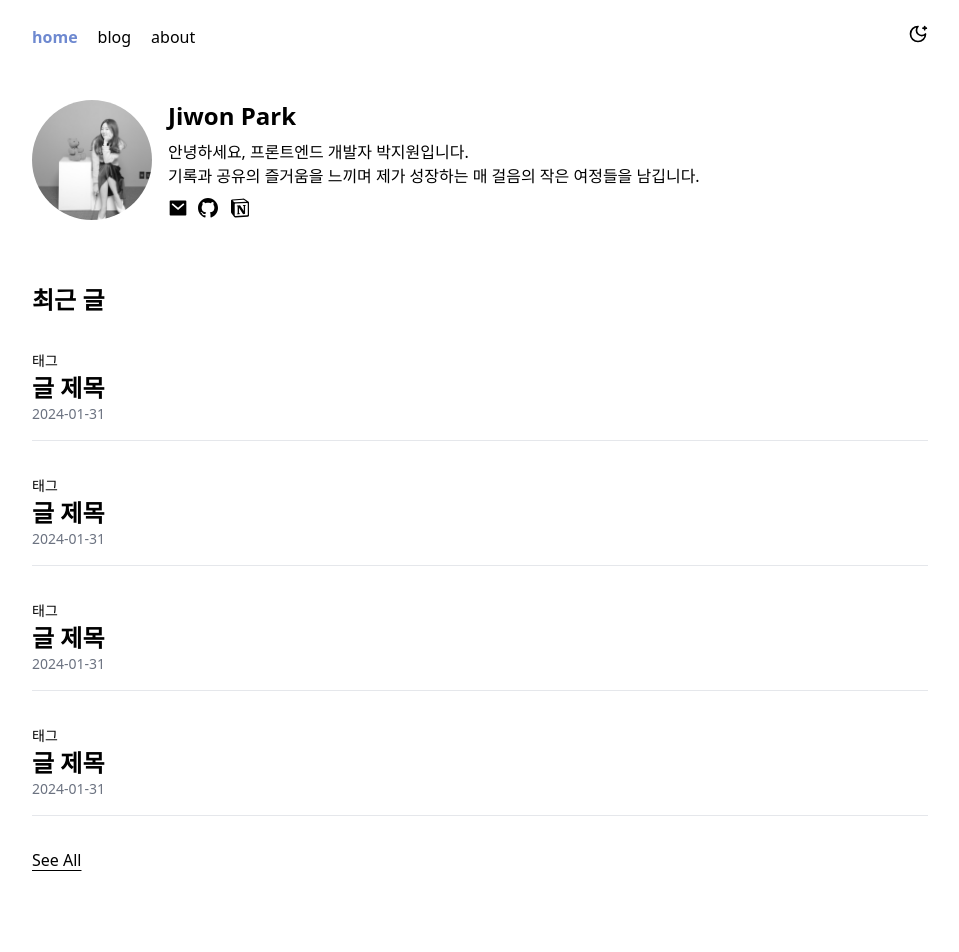
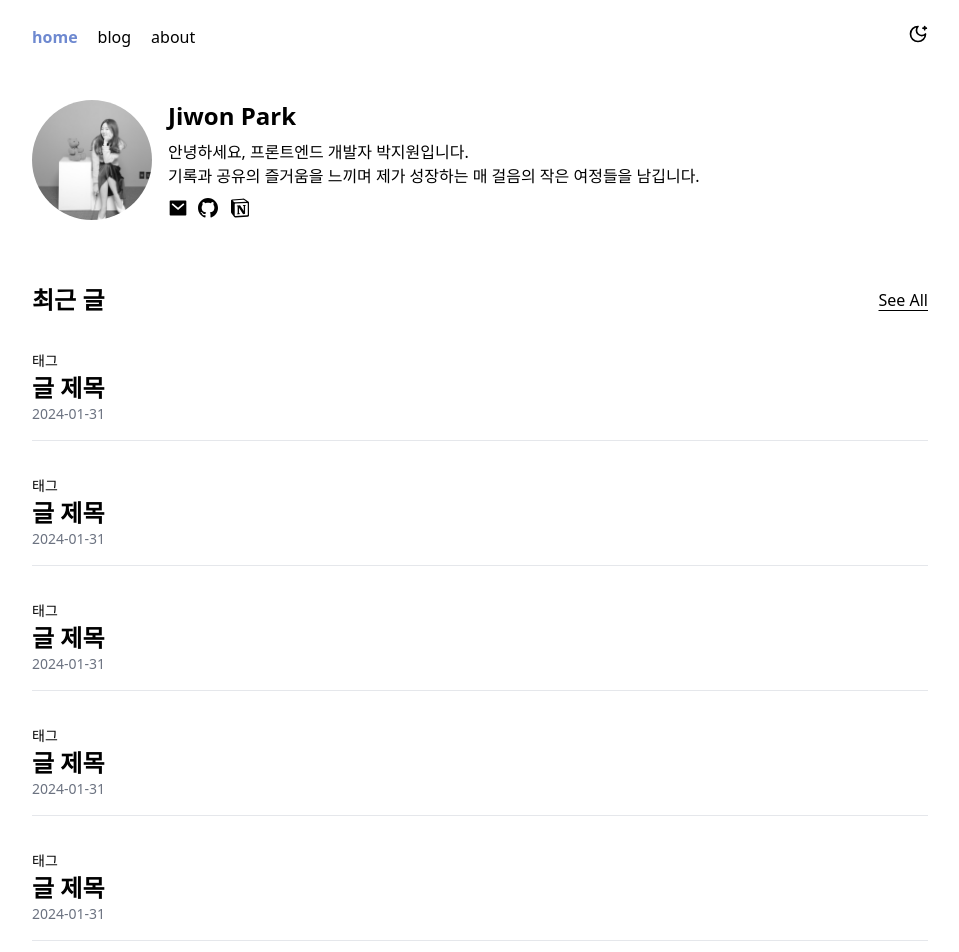
Before and after one commit to xoxojw/jiwon.blog, a Next.js app: page / in a window 1280 px wide. Shown: the top 952 px of the page, without its empty margins (160-1119 px from the left). Before the commit the page ends 892 px from the top, so only its background shows below. Built offline with nearby package versions, Linux system fonts and the light colour scheme.

Commit message:
:lipstick: 다크모드 transition에 duration 추가

```diff
--- a/src/app/globals.css
+++ b/src/app/globals.css
@@ -10,10 +10,19 @@
     font-family: system-ui, -apple-system, BlinkMacSystemFont, 'Segoe UI', Roboto, Oxygen, Ubuntu, Cantarell, 'Open Sans', 'Helvetica Neue', sans-serif;
     -webkit-font-smoothing: antialiased;
     -moz-osx-font-smoothing: grayscale;
+    @apply transition-colors duration-700;
+  }
+
+  ::selection {
+    background-color: #B3C2EA;
   }
 
   .dark {
     background-color: #232427;
+  }
+
+  .dark::selection {
+    background-color: #6E89D0;
   }
 }
 
--- a/src/components/DarkModeButton.tsx
+++ b/src/components/DarkModeButton.tsx
@@ -11,6 +11,7 @@ const DarkModeButton = () => {
   useEffect(() => setMounted(true), []);
 
   return (
+    mounted &&
     <button onClick={() => {setTheme(currentTheme === "light" ? "dark" : "light")}}>
       {currentTheme === "light" ? <LuMoonStar size={20} /> : <LuSun size={20} />}
     </button>
--- a/src/components/PostList.tsx
+++ b/src/components/PostList.tsx
@@ -10,11 +10,19 @@ type PostListProps = {
 const PostList = ({ index }: PostListProps) => {
   const pathname = `/${usePathname().split("/")[1]}`;
   // '/', '/blog' 두 곳에서 보여주는 컴포넌트
-  // '/'에서는 시간순으로 최신 5개만
-  // '/blog'에서는 전체
+  // '/'에서는 시간순으로 최신 5개만, '/blog'에서는 전체
   return (
     <div className="flex animate-in flex-col gap-8" style={{ "--index": index } as React.CSSProperties}>
-      <h2 className="font-bold text-2xl">{pathname === "/" ? "최근 글" : "전체 글"}</h2>
+      <div className="flex items-center justify-between gap-3">
+        <h2 className="font-bold text-2xl">
+          {pathname === "/" ? "최근 글" : "전체 글"}
+        </h2>
+        {pathname === "/" && (
+          <Link href="/blog" className="underline underline-offset-4 hover">
+            See All
+          </Link>
+        )}
+      </div>
       <div className="pb-4 border-b">
         <span className="text-sm text-[--primary]">태그</span>
         <h3 className="text-2xl font-semibold">글 제목</h3>
@@ -35,12 +43,11 @@ const PostList = ({ index }: PostListProps) => {
         <h3 className="text-2xl font-semibold">글 제목</h3>
         <p className="text-sm text-gray-500">2024-01-31</p>
       </div>
-
-      {pathname === "/" && (
-        <Link href="/blog" className="underline underline-offset-4 hover">
-          See All
-        </Link>
-      )}
+      <div className="pb-4 border-b">
+        <span className="text-sm text-[--primary]">태그</span>
+        <h3 className="text-2xl font-semibold">글 제목</h3>
+        <p className="text-sm text-gray-500">2024-01-31</p>
+      </div>
     </div>
   );
 };
--- a/tailwind.config.js
+++ b/tailwind.config.js
@@ -12,6 +12,7 @@ module.exports = {
       colors: {
         primary: {
           DEFAULT: "#6E89D0",
+          300: "#B3C2EA"
         },
       },
       keyframes: {
```
